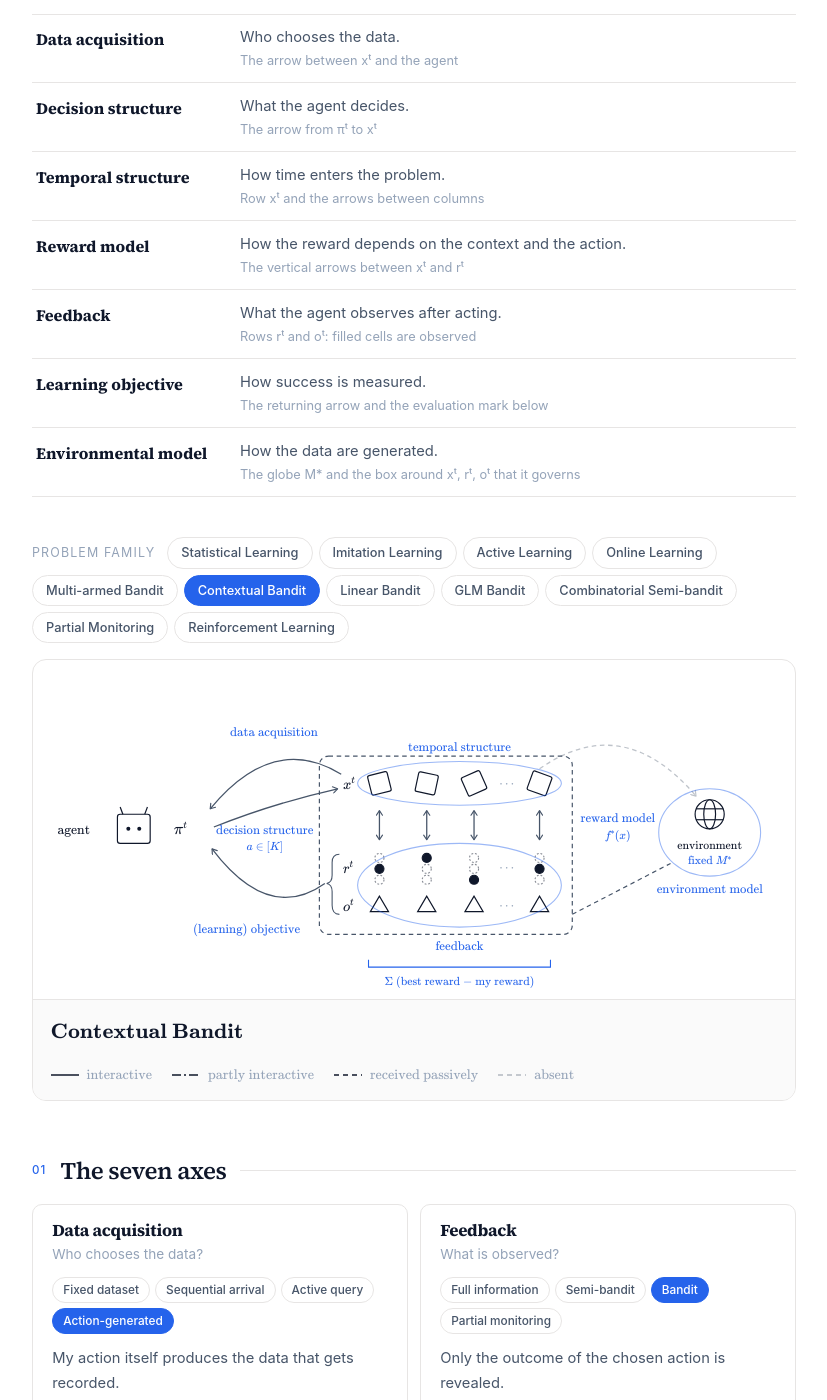
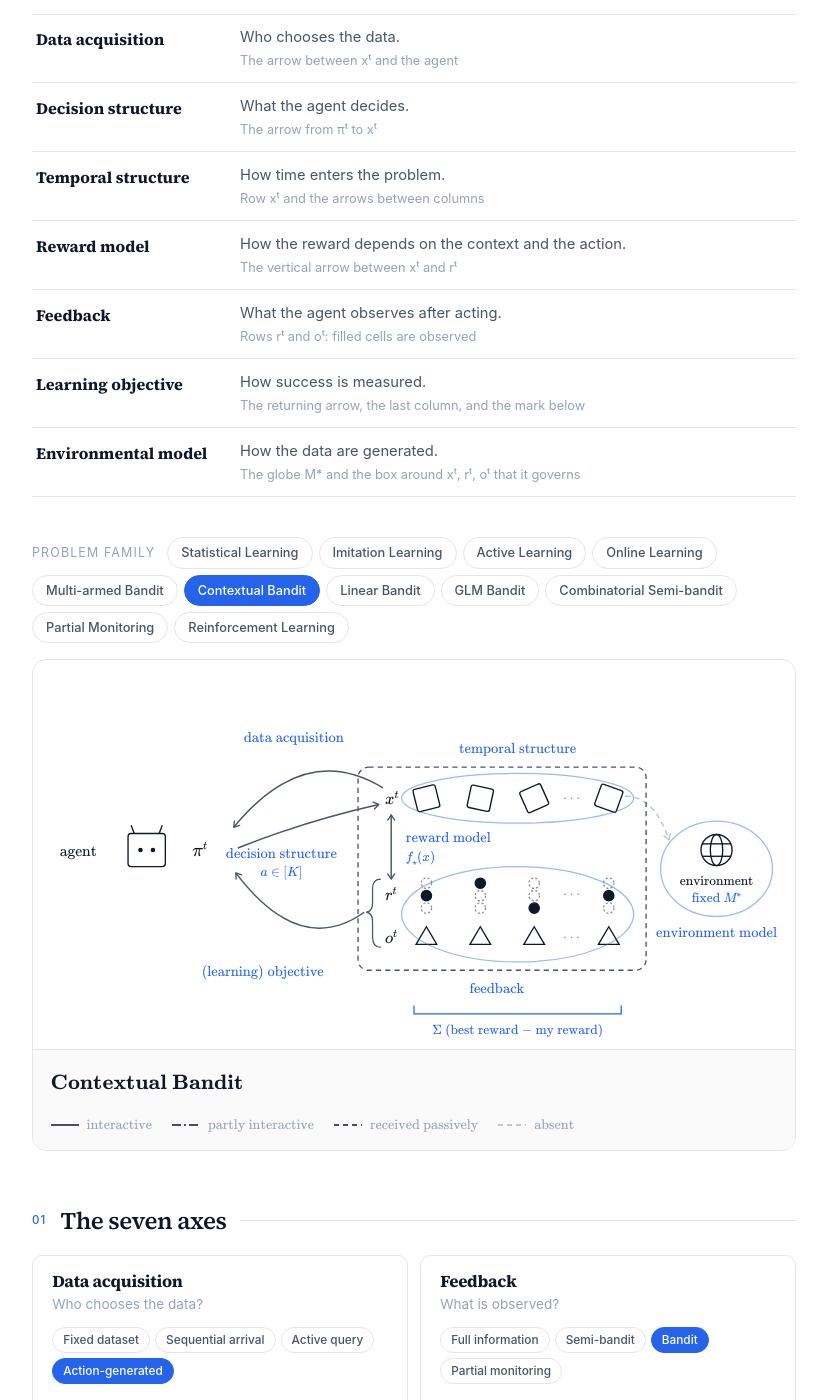
Before and after one commit to hajin322/hajin322.github.io, a Jekyll site: the page built from pages/learning-framework.html, in a window 1280 px wide and 1400 px high, scrolled down 765 px. Shown: the whole window, without its empty margins (226-1053 px from the left). Built offline with Jekyll 4.4.1, drawn with Linux system fonts in a browser that asks for light colours; some of the changed text lies outside the part shown.

Commit message:
Learning Framework: one reward-model arrow, roomier layout, risk/inference in the last column
Co-Authored-By: Claude Opus 5.5 <noreply@anthropic.com>

```diff
--- a/pages/learning-framework.html
+++ b/pages/learning-framework.html
@@ -221,7 +221,7 @@ permalink: /pages/learning-framework/
     <div>
       <dt>Reward model</dt>
       <dd><span data-l="en" lang="en">How the reward depends on the context and the action.</span><span data-l="ko" lang="ko">보상이 맥락과 행동에 어떻게 의존하는가.</span>
-        <span class="lf-where"><span data-l="en" lang="en">The vertical arrows between xᵗ and rᵗ</span><span data-l="ko" lang="ko">xᵗ와 rᵗ 사이의 세로 화살표</span></span></dd>
+        <span class="lf-where"><span data-l="en" lang="en">The vertical arrow between xᵗ and rᵗ</span><span data-l="ko" lang="ko">xᵗ와 rᵗ 사이의 세로 화살표</span></span></dd>
     </div>
     <div>
       <dt>Feedback</dt>
@@ -231,7 +231,7 @@ permalink: /pages/learning-framework/
     <div>
       <dt>Learning objective</dt>
       <dd><span data-l="en" lang="en">How success is measured.</span><span data-l="ko" lang="ko">무엇으로 성공을 재는가.</span>
-        <span class="lf-where"><span data-l="en" lang="en">The returning arrow and the evaluation mark below</span><span data-l="ko" lang="ko">돌아오는 화살표와 아래의 평가 표시</span></span></dd>
+        <span class="lf-where"><span data-l="en" lang="en">The returning arrow, the last column, and the mark below</span><span data-l="ko" lang="ko">돌아오는 화살표, 마지막 칸, 아래의 평가 표시</span></span></dd>
     </div>
     <div>
       <dt>Environmental model</dt>
@@ -247,73 +247,75 @@ permalink: /pages/learning-framework/
 
 <div class="lf-stage">
   <div class="lf-fig">
-    <svg id="fig" viewBox="0 0 820 350" role="img" aria-labelledby="figTitle">
+    <svg id="fig" viewBox="0 0 720 356" role="img" aria-labelledby="figTitle">
       <title id="figTitle">Agent, data and environment of a decision-making system</title>
       <defs>
         <marker id="ar" viewBox="0 0 10 10" refX="8" refY="5" markerWidth="6" markerHeight="6" orient="auto-start-reverse"><path d="M2 1L8 5L2 9" fill="none" stroke="#475569" stroke-width="1.5" stroke-linecap="round" stroke-linejoin="round"/></marker>
         <marker id="arF" viewBox="0 0 10 10" refX="8" refY="5" markerWidth="5" markerHeight="5" orient="auto-start-reverse"><path d="M2 1L8 5L2 9" fill="none" stroke="#2563eb" stroke-width="1.6" stroke-linecap="round" stroke-linejoin="round"/></marker>
       </defs>
 
+      <!-- agent -->
       <text class="t" x="18" y="174">agent</text>
       <rect class="ink" x="84" y="152" width="36" height="32" rx="3"/>
       <circle cx="96" cy="168" r="2.2" style="fill:var(--text)"/><circle cx="108" cy="168" r="2.2" style="fill:var(--text)"/>
       <line class="ink" x1="90" y1="152" x2="87" y2="144"/><line class="ink" x1="114" y1="152" x2="117" y2="144"/>
       <text class="m" x="146" y="174" style="font-size:18px">π<tspan dy="-7" style="font-size:11px">t</tspan></text>
-      <text class="capA" id="decCap" data-ax="dec" x="246" y="191" text-anchor="middle"></text>
 
+      <!-- agent ↔ data -->
       <path id="acqLine" class="link" data-ax="acq" d="M330 108 Q255 62 186 146"/>
       <path id="decLine" class="link" data-ax="dec" d="M190 166 Q255 140 326 124"/>
       <path id="retLine" class="link" data-ax="obj" d="M312 228 Q250 272 188 190"/>
-      <text class="ax" data-ax="acq" x="256" y="66" text-anchor="middle">data acquisition</text>
-      <text class="ax" data-ax="dec" x="246" y="174" text-anchor="middle">decision structure</text>
-      <text class="ax" data-ax="obj" x="226" y="282" text-anchor="middle">(learning) objective</text>
+      <text class="ax" data-ax="acq" x="244" y="64" text-anchor="middle">data acquisition</text>
+      <text class="ax" data-ax="dec" x="232" y="176" text-anchor="middle">decision structure</text>
+      <text class="capA" id="decCap" data-ax="dec" x="232" y="193" text-anchor="middle"></text>
+      <text class="ax" data-ax="obj" x="214" y="290" text-anchor="middle">(learning) objective</text>
 
+      <!-- the data, inside the environment's box -->
+      <rect id="envBox" class="rgn" data-ax="env" x="306" y="88" width="278" height="196" rx="10"/>
       <text class="m" x="332" y="124" style="font-size:16px">x<tspan class="lp-m" dy="-6" style="font-size:11px">t</tspan></text>
       <text class="m" x="332" y="216" style="font-size:16px">r<tspan class="lp-m" dy="-6" style="font-size:11px">t</tspan></text>
       <text class="m" x="332" y="258" style="font-size:16px">o<tspan class="lp-m" dy="-6" style="font-size:11px">t</tspan></text>
       <path d="M328 196 Q320 196 320 205 L320 219 Q320 227 314 228 Q320 229 320 237 L320 252 Q320 262 328 262" fill="none" stroke="var(--text-secondary)" stroke-width="1.2"/>
-
-      <rect id="envBox" class="rgn" data-ax="env" x="306" y="88" width="278" height="196" rx="10"/>
-      <line id="envLink" class="rgn" data-ax="env" x1="584" y1="262" x2="692" y2="206"/>
       <g id="cols"></g>
       <g id="dots"><text class="ts" x="512" y="122" text-anchor="middle">⋯</text><text class="ts" x="512" y="214" text-anchor="middle">⋯</text><text class="ts" x="512" y="256" text-anchor="middle">⋯</text></g>
       <g id="endo" data-ax="temp"></g>
-      <g id="rmArrows" data-ax="rm"></g>
+      <ellipse id="elTemp" class="ell" data-ax="temp" cx="460" cy="118" rx="112" ry="24"/>
+      <ellipse id="elFb" class="ell" data-ax="fb" cx="460" cy="230" rx="112" ry="46"/>
+      <text class="ax" data-ax="temp" x="460" y="74" text-anchor="middle">temporal structure</text>
+      <text class="ax" data-ax="fb" x="440" y="306" text-anchor="middle">feedback</text>
 
-      <ellipse id="elTemp" class="ell" data-ax="temp" cx="460" cy="118" rx="112" ry="24"/>
-      <text class="ax" data-ax="temp" x="460" y="82" text-anchor="middle">temporal structure</text>
-      <ellipse id="elFb" class="ell" data-ax="fb" cx="460" cy="230" rx="112" ry="46"/>
-      <text class="ax" data-ax="fb" x="460" y="301" text-anchor="middle">feedback</text>
+      <!-- reward model: one arrow from the context row to the reward row -->
+      <path id="rmLine" class="link rmA" data-ax="rm" d="M338 134 L338 196"/>
+      <text class="ax" data-ax="rm" x="352" y="160">reward model</text>
+      <g id="rmCap" data-ax="rm"><text class="capA" data-l="en" x="352" y="179"></text><text class="capA" data-l="ko" x="352" y="179"></text></g>
 
-      <text class="ax" data-ax="rm" x="634" y="160" text-anchor="middle">reward model</text>
-      <g id="rmCap" data-ax="rm"><text class="capA" data-l="en" x="634" y="179" text-anchor="middle"></text><text class="capA" data-l="ko" x="634" y="179" text-anchor="middle"></text></g>
+      <!-- the environment, right next to its box -->
 
-      <g><circle class="ink" cx="735" cy="152" r="16"/><ellipse class="ink" cx="735" cy="152" rx="6.5" ry="16"/><line class="ink" x1="720" y1="146" x2="750" y2="146"/><line class="ink" x1="720" y1="158" x2="750" y2="158"/></g>
-      <text class="t" x="735" y="190" text-anchor="middle" style="font-size:13px">environment</text>
-      <g id="envCap" data-ax="env"><text class="capA" data-l="en" x="735" y="207" text-anchor="middle"></text><text class="capA" data-l="ko" x="735" y="207" text-anchor="middle"></text></g>
-      <ellipse id="elEnv" class="ell" data-ax="env" cx="735" cy="172" rx="56" ry="48"/>
-      <text class="ax" data-ax="env" x="735" y="238" text-anchor="middle">environment model</text>
-      <path id="advLine" class="link" data-ax="env" d="M548 102 Q640 38 720 132"/>
+      <ellipse id="elEnv" class="ell" data-ax="env" cx="652" cy="186" rx="54" ry="46"/>
+      <g><circle class="ink" cx="652" cy="168" r="15"/><ellipse class="ink" cx="652" cy="168" rx="6" ry="15"/><line class="ink" x1="638" y1="162" x2="666" y2="162"/><line class="ink" x1="638" y1="174" x2="666" y2="174"/></g>
+      <text class="t" x="652" y="202" text-anchor="middle" style="font-size:13px">environment</text>
+      <g id="envCap" data-ax="env"><text class="capA" data-l="en" x="652" y="218" text-anchor="middle"></text><text class="capA" data-l="ko" x="652" y="218" text-anchor="middle"></text></g>
+      <text class="ax" data-ax="env" x="652" y="252" text-anchor="middle">environment model</text>
+      <path id="advLine" class="link" data-ax="env" d="M564 116 Q592 116 606 158"/>
 
+      <!-- objective marks -->
       <g id="objRisk" data-ax="obj" class="hide">
-        <rect x="601" y="107" width="22" height="22" rx="2" fill="none" stroke="var(--accent)" stroke-dasharray="3 3"/>
-        <text class="capA" x="612" y="218" text-anchor="middle" style="font-size:18px">?</text>
-        <text class="capA" data-l="en" x="612" y="332" text-anchor="middle">evaluated on new data</text>
-        <text class="capA" data-l="ko" x="612" y="332" text-anchor="middle">새 데이터에서 평가</text>
+        <text class="capA" data-l="en" x="548" y="342" text-anchor="middle">predict on new data</text>
+        <text class="capA" data-l="ko" x="548" y="342" text-anchor="middle">새 데이터에서 예측</text>
       </g>
       <g id="objRegret" data-ax="obj" class="hide">
-        <path d="M360 312 L360 320 L560 320 L560 312" fill="none" stroke="var(--accent)" stroke-width="1.2"/>
-        <text class="capA" data-l="en" x="460" y="340" text-anchor="middle">Σ (best reward − my reward)</text>
-        <text class="capA" data-l="ko" x="460" y="340" text-anchor="middle">Σ (최선의 보상 − 내 보상)</text>
+        <path d="M360 318 L360 326 L560 326 L560 318" fill="none" stroke="var(--accent)" stroke-width="1.2"/>
+        <text class="capA" data-l="en" x="460" y="346" text-anchor="middle">Σ (best reward − my reward)</text>
+        <text class="capA" data-l="ko" x="460" y="346" text-anchor="middle">Σ (최선의 보상 − 내 보상)</text>
       </g>
       <g id="objId" data-ax="obj" class="hide">
-        <line x1="498" y1="92" x2="498" y2="314" stroke="var(--accent)" stroke-width="1.4" stroke-dasharray="4 3"/>
-        <text class="capA" data-l="en" x="498" y="332" text-anchor="middle">stop at <tspan class="mi">τ</tspan> and answer</text>
-        <text class="capA" data-l="ko" x="498" y="332" text-anchor="middle"><tspan class="mi">τ</tspan>에서 멈추고 답을 낸다</text>
+        <line x1="498" y1="94" x2="498" y2="324" stroke="var(--accent)" stroke-width="1.4" stroke-dasharray="4 3"/>
+        <text class="capA" data-l="en" x="498" y="342" text-anchor="middle">stop at <tspan class="mi">τ</tspan> and answer</text>
+        <text class="capA" data-l="ko" x="498" y="342" text-anchor="middle"><tspan class="mi">τ</tspan>에서 멈추고 답을 낸다</text>
       </g>
       <g id="objInf" data-ax="obj" class="hide">
-        <text class="capA" data-l="en" x="806" y="332" text-anchor="end">conclusions about <tspan class="mi">M</tspan><tspan dy="-5" style="font-size:70%">∗</tspan><tspan dy="5"> and their validity</tspan></text>
-        <text class="capA" data-l="ko" x="735" y="332" text-anchor="middle"><tspan class="mi">M</tspan><tspan dy="-5" style="font-size:70%">∗</tspan><tspan dy="5">에 대한 결론과 그 타당성</tspan></text>
+        <text class="capA" data-l="en" x="548" y="342" text-anchor="middle">test and confidence set for <tspan class="mi">M</tspan><tspan dy="-5" style="font-size:70%">∗</tspan></text>
+        <text class="capA" data-l="ko" x="548" y="342" text-anchor="middle"><tspan class="mi">M</tspan><tspan dy="-5" style="font-size:70%">∗</tspan><tspan dy="5">에 대한 검정과 신뢰집합</tspan></text>
       </g>
     </svg>
   </div>
@@ -362,11 +364,11 @@ const AXES = [
     ['Endogenous state', 'My action changes the next situation. Arrows appear between columns.', '내 행동이 다음 상황을 바꾼다. 칸 사이에 화살표가 생긴다.']]},
   {id:'rm', name:'Reward model',
    q:['How does the reward depend on context and action?', '보상이 맥락과 행동에 어떻게 의존하나'],
-   where:['The vertical arrows between xᵗ and rᵗ', 'xᵗ와 rᵗ 사이의 세로 화살표'], vals:[
+   where:['The vertical arrow between xᵗ and rᵗ', 'xᵗ와 rᵗ 사이의 세로 화살표'], vals:[
     ['None', 'No structure shared across actions; each arm has its own mean.', '행동 사이에 공유되는 구조가 없다. 팔마다 평균이 따로 있다.'],
-    ['Linear', 'The mean reward is linear in the features: ⟨θ*, x⟩.', '평균 보상이 특징에 대해 선형이다: ⟨θ*, x⟩.'],
-    ['Generalized linear', 'A known link function of a linear score: μ(⟨θ*, x⟩).', '선형 점수에 알려진 연결 함수를 씌운 값이다: μ(⟨θ*, x⟩).'],
-    ['General function', 'A general function class, e.g. kernels or neural networks: f*(x).', '커널, 신경망 같은 일반 함수 클래스다: f*(x).']]},
+    ['Linear', 'The mean reward is linear in the features: ⟨x, θ⋆⟩.', '평균 보상이 특징에 대해 선형이다: ⟨x, θ⋆⟩.'],
+    ['Generalized linear', 'A known link function of a linear score: σ(⟨x, θ⋆⟩).', '선형 점수에 알려진 연결 함수를 씌운 값이다: σ(⟨x, θ⋆⟩).'],
+    ['General function', 'A general function class, e.g. kernels or neural networks: f⋆(x).', '커널, 신경망 같은 일반 함수 클래스다: f⋆(x).']]},
   {id:'env', name:'Environment model',
    q:['How is the data generated?', '데이터가 어떻게 생성되나'],
    where:['The globe M* and the box around xᵗ, rᵗ, oᵗ that it governs', '지구본 M*와 그것이 관할하는 xᵗ, rᵗ, oᵗ의 상자'], vals:[
@@ -383,7 +385,7 @@ const AXES = [
     ['Policy', 'Pick a rule that assigns an action to every state.', '상태마다 행동을 정하는 규칙을 고른다.']]},
   {id:'obj', name:'Objective',
    q:['How is success measured?', '무엇으로 성공을 재나'],
-   where:['The returning arrow and the evaluation mark below', '돌아오는 화살표와 아래의 평가 표시'], vals:[
+   where:['The returning arrow, the last column, and the mark below', '돌아오는 화살표, 마지막 칸, 아래의 평가 표시'], vals:[
     ['Risk', 'Expected loss on new data outside the table.', '표 밖의 새 데이터에서의 기대 손실로 잰다.'],
     ['Regret', 'Cumulative shortfall of the whole reward row against the best benchmark.', '보상의 행 전체를 최선의 기준과 비교해 누적 손해를 잰다.'],
     ['Identification', 'Whether the answer given at stopping time τ is correct, and how many samples it took.', '멈춘 시점 τ에 내놓은 답이 맞는지, 표본이 얼마나 들었는지로 잰다.'],
@@ -417,9 +419,14 @@ COLX.forEach((cx, i) => {
   mk(g, 'rect', {class: 'ink xsq', x: cx - 11, y: 107, width: 22, height: 22, rx: 2});
   [0, 1, 2].forEach(k => mk(g, 'circle', {class: 'rc', cx: cx, cy: 200 + k * 12, r: 5, 'data-k': k}));
   mk(g, 'polygon', {class: 'ink tri', points: cx + ',242 ' + (cx - 10) + ',259 ' + (cx + 10) + ',259'});
+  if (i === 3) {
+    // the last round doubles as the objective's target: a prediction (risk) or a conclusion (inference)
+    mk(g, 'text', {class: 'capA q4 hide', x: cx, y: 219, 'text-anchor': 'middle', style: 'font-size:18px'}).textContent = '?';
+    const ci = mk(g, 'g', {class: 'ci4 hide'});
+    mk(ci, 'path', {d: 'M' + (cx - 6) + ' 198 H' + (cx + 6) + ' M' + cx + ' 198 V226 M' + (cx - 6) + ' 226 H' + (cx + 6), fill: 'none', stroke: 'var(--accent)', 'stroke-width': 1.5});
+    mk(ci, 'circle', {cx: cx, cy: 212, r: 3.5, fill: 'var(--accent)'});
+  }
 });
-const rmArrows = document.getElementById('rmArrows');
-COLX.forEach(cx => mk(rmArrows, 'path', {class: 'link rmA', 'data-ax': 'rm', d: 'M' + cx + ' 148 L' + cx + ' 180'}));
 const endo = document.getElementById('endo');
 [[0, 1], [1, 2], [2, 3]].forEach(([a, b]) => {
   const x1 = COLX[a] + 15, x2 = COLX[b] - 15, mid = (x1 + x2) / 2;
@@ -436,16 +443,16 @@ const DEC_CAP = [
   [['mi', 'π'], ['rm', ' : '], ['cal', 'X'], ['rm', ' → '], ['cal', 'A']]                // \pi : \mathcal{X} \to \mathcal{A}
 ];
 const RM_CAP = [
-  [[['rm', 'none']], [['rm', '구조 없음']]],
-  [[['rm', '⟨'], ['mi', 'θ'], ['rm', '∗', 'sup'], ['rm', ', '], ['mi', 'x'], ['rm', '⟩']]],
-  [[['mi', 'μ'], ['rm', '(⟨'], ['mi', 'θ'], ['rm', '∗', 'sup'], ['rm', ', '], ['mi', 'x'], ['rm', '⟩)']]],
-  [[['mi', 'f'], ['rm', '∗', 'sup'], ['rm', '('], ['mi', 'x'], ['rm', ')']]]
+  [[]],                                                                                  // none: dashed arrow, no formula
+  [[['rm', '⟨'], ['mi', 'x'], ['rm', ', '], ['mi', 'θ'], ['rm', '⋆', 'sub'], ['rm', '⟩']]],                              // <x, θ⋆>
+  [[['mi', 'σ'], ['rm', '(⟨'], ['mi', 'x'], ['rm', ', '], ['mi', 'θ'], ['rm', '⋆', 'sub'], ['rm', '⟩)']]],              // σ(<x, θ⋆>)
+  [[['mi', 'f'], ['rm', '⋆', 'sub'], ['rm', '('], ['mi', 'x'], ['rm', ')']]]                                              // f⋆(x)
 ];
 const ENV_CAP = [
   [[['rm', 'fixed ']].concat(MSTAR), MSTAR.concat([['rm', ' 고정']])],
   [[['rm', 'drifting ']].concat(MSTAR, [['mi', 't', 'sub']]), MSTAR.concat([['mi', 't', 'sub'], ['rm', ' 변화']])],
-  [[['rm', 'pre-written table']], [['rm', '미리 쓰인 표']]],
-  [[['rm', 'reacts to history']], [['rm', '기록에 반응']]]
+  [[['rm', 'oblivious']], [['rm', '미리 쓰인 표']]],
+  [[['rm', 'adaptive']], [['rm', '기록에 반응']]]
 ];
 const SHIFT = {sup: -5, sub: 3};
 function rich(el, toks) {
@@ -485,11 +491,12 @@ function renderFig() {
   const rmT = document.querySelectorAll('#rmCap text'), rc = RM_CAP[state.rm];
   rich(rmT[0], rc[0]);
   rich(rmT[1], rc[1] || rc[0]);
-  document.querySelectorAll('#rmArrows path').forEach(e => STYLES.forEach(k => e.classList.toggle(k, k === (state.rm ? 'solid' : 'off'))));
+  setStyle('rmLine', state.rm ? 'solid' : 'dash');
 
   COLX.forEach((cx, i) => {
     const g = document.getElementById('col' + i);
-    g.classList.toggle('fade', state.temp === 0 && i > 0);
+    // with no time axis only the first round is real; the last one stays when it is the prediction / conclusion
+    g.classList.toggle('fade', state.temp === 0 && i > 0 && !(i === 3 && (state.obj === 0 || state.obj === 3)));
     g.querySelector('.xsq').style.transform = state.temp >= 2 ? 'rotate(' + TILT[i] + 'deg)' : '';
     const ch = CHOSEN[i];
     g.querySelectorAll('.rc').forEach(c => {
```
Also changed, not shown: other parts of pages/learning-framework.html (+9 -3 lines).
